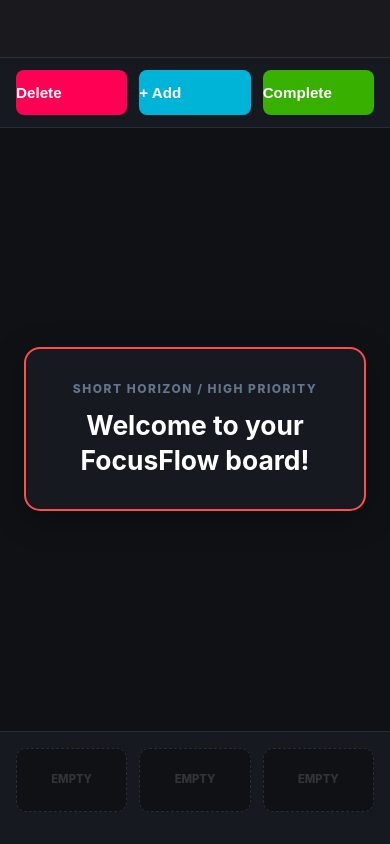
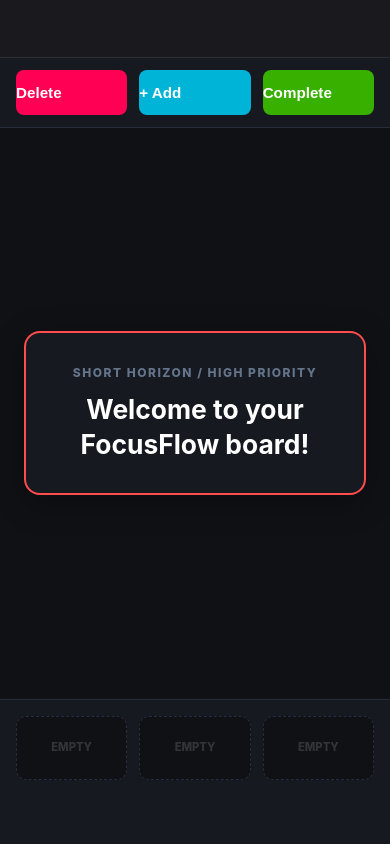
Before and after one commit to cretaceousclay/focusflow, a plain HTML site: page index.html in a window 390 px wide. Drawn offline with Linux system fonts and the light colour scheme; no server answers.

Commit message:
Update styles.css

```diff
--- a/styles.css
+++ b/styles.css
@@ -735,7 +735,7 @@
         padding: 16px;
         background-color: #161920;
         border-top: 1px solid #262c3a;
-        padding-bottom: calc(32px + env(safe-area-inset-bottom));
+        padding-bottom: calc(64px + env(safe-area-inset-bottom));
     }
 
     .mobile-dock-slot {
```
